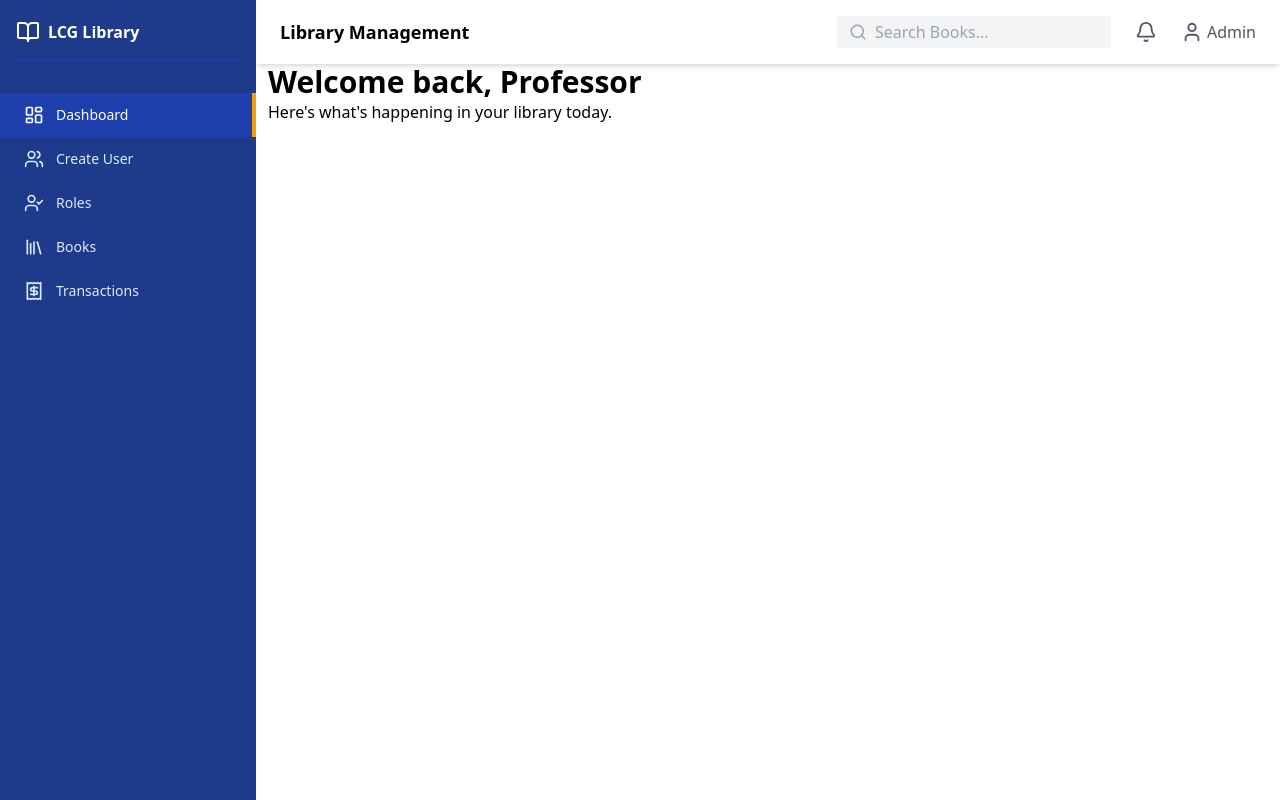
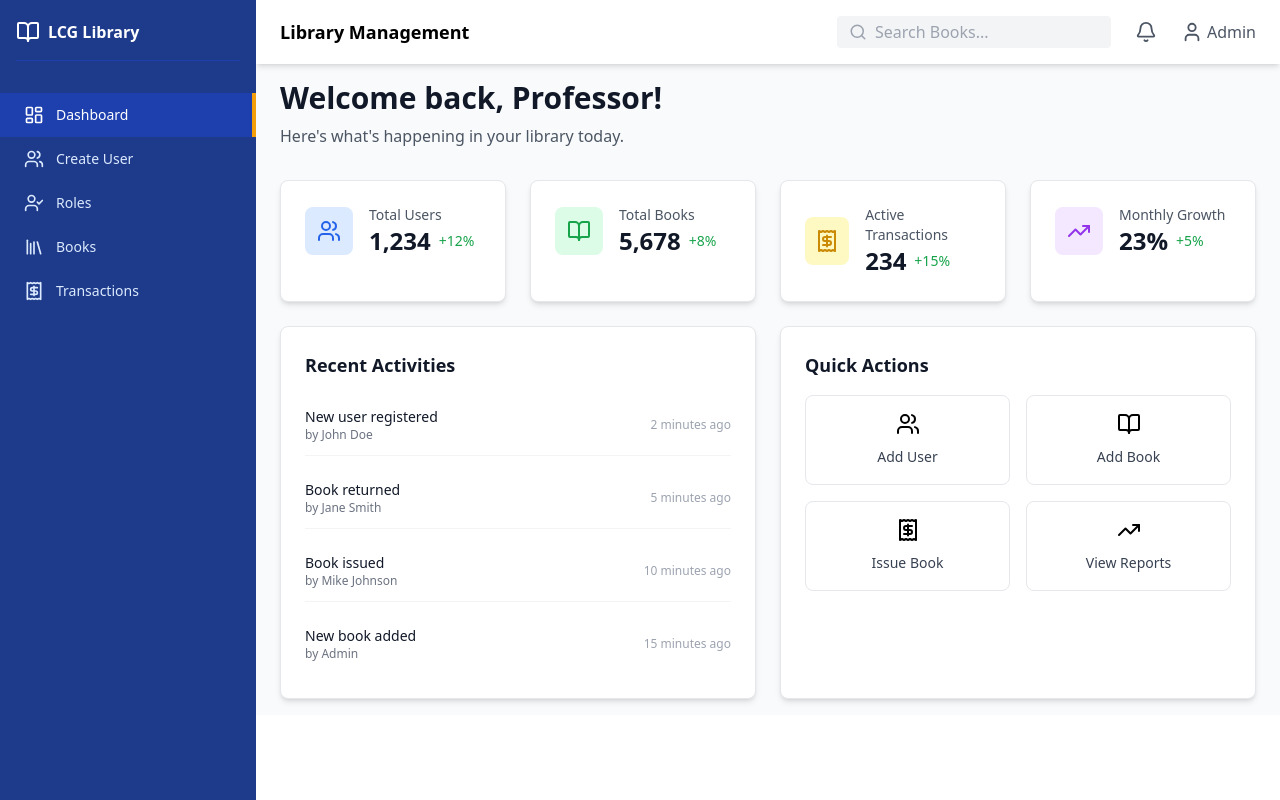
Before and after one commit to SubhadeepMondalOfficial/Library-Management-App, a React (Vite) app in the folder Frontend/: page /dashboard in a window 1280 px wide. Built offline with nearby package versions, Linux system fonts and the light colour scheme.

Commit message:
Frontend: added Dashboard page with stats, activities, and actions

```diff
--- /dev/null
+++ b/Frontend/src/components/Card.tsx
@@ -0,0 +1,25 @@
+import React, { type ReactNode } from "react";
+
+interface CardProps {
+  children: ReactNode; // 👈 children type explicitly declared
+  className?: string;
+  hover?: boolean;
+}
+
+export const Card: React.FC<CardProps> = ({
+  children,
+  className = "",
+  hover = false,
+}) => {
+  const hoverEffect = hover
+    ? "hover:shadow-lg transform hover:-translate-y-1"
+    : "";
+
+  return (
+    <div
+      className={`bg-white rounded-lg shadow-md border border-gray-200 transition-all duration-200 ${hoverEffect} ${className}`}
+    >
+      {children}
+    </div>
+  );
+};
--- a/Frontend/src/layouts/ProtectedLayout.tsx
+++ b/Frontend/src/layouts/ProtectedLayout.tsx
@@ -45,7 +45,7 @@ export const ProtectedLayout = () => {
           </div>
         </header>
 
-        <main>
+        <main className="bg-gray-50">
           <Outlet />
         </main>
       </div>
--- a/Frontend/src/pages/protected/Dashboard.tsx
+++ b/Frontend/src/pages/protected/Dashboard.tsx
@@ -1,10 +1,146 @@
+import { BookOpen, Receipt, TrendingUp, Users } from "lucide-react";
+import { Card } from "../../components/Card";
+
 export const Dashboard = () => {
-    return(
-        <div className="ml-3">
-            <div>
-                <h1 className="text-3xl font-semibold">Welcome back, Professor</h1>
-                <p>Here's what's happening in your library today.</p>
+  const stats = [
+    {
+      title: "Total Users",
+      value: "1,234",
+      change: "+12%",
+      icon: Users,
+      color: "text-blue-600",
+      bgColor: "bg-blue-100",
+    },
+    {
+      title: "Total Books",
+      value: "5,678",
+      change: "+8%",
+      icon: BookOpen,
+      color: "text-green-600",
+      bgColor: "bg-green-100",
+    },
+    {
+      title: "Active Transactions",
+      value: "234",
+      change: "+15%",
+      icon: Receipt,
+      color: "text-yellow-600",
+      bgColor: "bg-yellow-100",
+    },
+    {
+      title: "Monthly Growth",
+      value: "23%",
+      change: "+5%",
+      icon: TrendingUp,
+      color: "text-purple-600",
+      bgColor: "bg-purple-100",
+    },
+  ];
+
+  const recentActivities = [
+    { action: "New user registered", user: "John Doe", time: "2 minutes ago" },
+    { action: "Book returned", user: "Jane Smith", time: "5 minutes ago" },
+    { action: "Book issued", user: "Mike Johnson", time: "10 minutes ago" },
+    { action: "New book added", user: "Admin", time: "15 minutes ago" },
+  ];
+
+  return (
+    <div className="py-4 px-6">
+      {/* Welcome Message */}
+      <div className="mb-8">
+        <h1 className="text-2xl lg:text-3xl font-bold text-gray-900">
+          Welcome back, Professor!
+        </h1>
+        <p className="text-gray-600 mt-2">
+          Here's what's happening in your library today.
+        </p>
+      </div>
+
+      {/* Stats Grid boxes*/}
+      <div className="grid grid-cols-1 md:grid-cols-2 lg:grid-cols-4 gap-6 mb-6">
+        {stats.map((stat, index) => (
+          <Card hover className="p-6">
+            <div key={index} className="flex items-center">
+              <div
+                className={`w-12 h-12 ${stat.bgColor} rounded-lg flex items-center justify-center`}
+              >
+                <stat.icon className={`w-6 h-6 ${stat.color}`} />
+              </div>
+              <div className="ml-4">
+                <p className="text-sm font-medium text-gray-600">
+                  {stat.title}
+                </p>
+                <div className="flex items-center">
+                  <p className="text-2xl font-bold text-gray-900">
+                    {stat.value}
+                  </p>
+                  <span className="ml-2 text-sm text-green-600 font-medium">
+                    {stat.change}
+                  </span>
+                </div>
+              </div>
             </div>
-        </div>
-    )
-}
+          </Card>
+        ))}
+      </div>
+
+      <div className="grid grid-cols-1 lg:grid-cols-2 gap-6">
+        {/* Recent Activities */}
+        <Card className="p-6">
+          <h3 className="text-lg font-semibold text-gray-900 mb-4">
+            Recent Activities
+          </h3>
+          <div className="space-y-3">
+            {recentActivities.map((activity, index) => (
+              <div
+                key={index}
+                className="flex items-center justify-between py-3 border-b border-gray-100 last:border-b-0"
+              >
+                <div>
+                  <p className="text-sm font-medium text-gray-900">
+                    {activity.action}
+                  </p>
+                  <p className="text-xs text-gray-500">by {activity.user}</p>
+                </div>
+                <span className="text-xs text-gray-400">{activity.time}</span>
+              </div>
+            ))}
+          </div>
+        </Card>
+
+        {/* Quick Actions */}
+        <Card className="p-6">
+          <h3 className="text-lg font-semibold text-gray-900 mb-4">
+            Quick Actions
+          </h3>
+          <div className="grid grid-cols-2 gap-4">
+            <button className="p-4 border border-gray-200 rounded-lg hover:bg-gray-50 transition-colors text-center">
+              <Users className="w-6 h-6 text-primary-900 mx-auto mb-2" />
+              <span className="text-sm font-medium text-gray-700">
+                Add User
+              </span>
+            </button>
+            <button className="p-4 border border-gray-200 rounded-lg hover:bg-gray-50 transition-colors text-center">
+              <BookOpen className="w-6 h-6 text-primary-900 mx-auto mb-2" />
+              <span className="text-sm font-medium text-gray-700">
+                Add Book
+              </span>
+            </button>
+            <button className="p-4 border border-gray-200 rounded-lg hover:bg-gray-50 transition-colors text-center">
+              <Receipt className="w-6 h-6 text-primary-900 mx-auto mb-2" />
+              <span className="text-sm font-medium text-gray-700">
+                Issue Book
+              </span>
+            </button>
+            <button className="p-4 border border-gray-200 rounded-lg hover:bg-gray-50 transition-colors text-center">
+              <TrendingUp className="w-6 h-6 text-primary-900 mx-auto mb-2" />
+              <span className="text-sm font-medium text-gray-700">
+                View Reports
+              </span>
+            </button>
+          </div>
+        </Card>
+      </div>
+    </div>
+  );
+};
```
